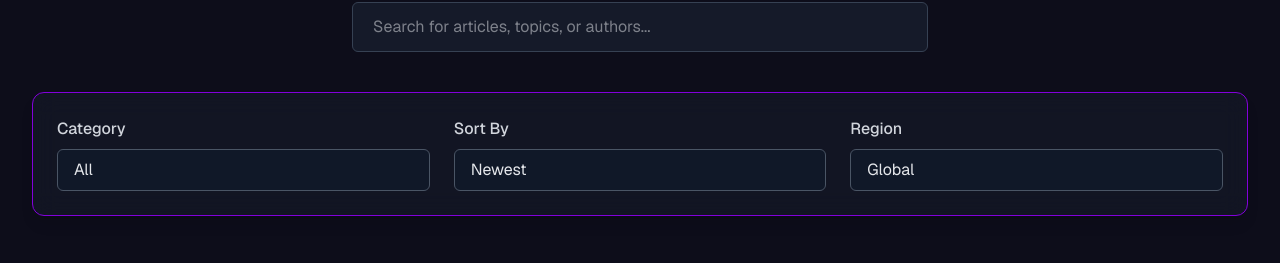
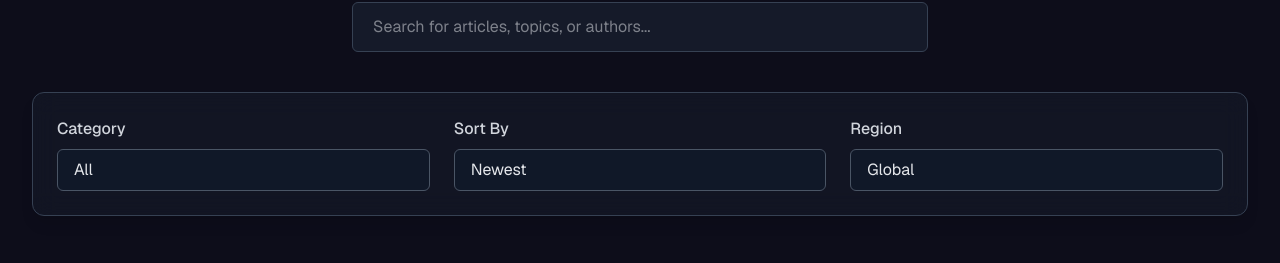
Before and after one commit to YouthVibe/PostAcle, a Next.js app in the folder post-acle/: page /search in a window 1280 px wide. Shown: the part 275-538 px from the top of the page. Built offline with nearby package versions, Linux system fonts and the light colour scheme.

Commit message:
Readme.md

```diff
--- a/post-acle/app/search/SearchContent.tsx
+++ b/post-acle/app/search/SearchContent.tsx
@@ -102,7 +102,7 @@ export default function SearchContent({ initialBlogs }: SearchContentProps) {
       </div>
 
       {/* Filter Box */}
-      <div className="bg-gray-800/30 backdrop-blur-md rounded-xl p-6 border border-purple-700 shadow-lg mb-12">
+      <div className="bg-gray-800/30 backdrop-blur-md rounded-xl p-6 border border-gray-700 shadow-lg mb-12">
         <div className="flex flex-col md:flex-row gap-6 justify-between text-left">
           {/* Category */}
           <div className="flex-1">
@@ -114,10 +114,10 @@ export default function SearchContent({ initialBlogs }: SearchContentProps) {
             >
               <option>All</option>
               <option>Technology</option>
-              <option>AI</option>
-              <option>Development</option>
-              <option>Science</option>
-              <option>Health</option>
+              {/* <option>AI</option> */}
+              {/* <option>Development</option> */}
+              {/* <option>Science</option> */}
+              {/* <option>Health</option> */}
               <option>Day-to-Day Life</option>
               <option>General</option>
             </select>
@@ -133,7 +133,7 @@ export default function SearchContent({ initialBlogs }: SearchContentProps) {
             >
               <option>Newest</option>
               <option>Oldest</option>
-              <option>Most Viewed</option>
+              {/* <option>Most Viewed</option> */}
             </select>
           </div>
 
```
